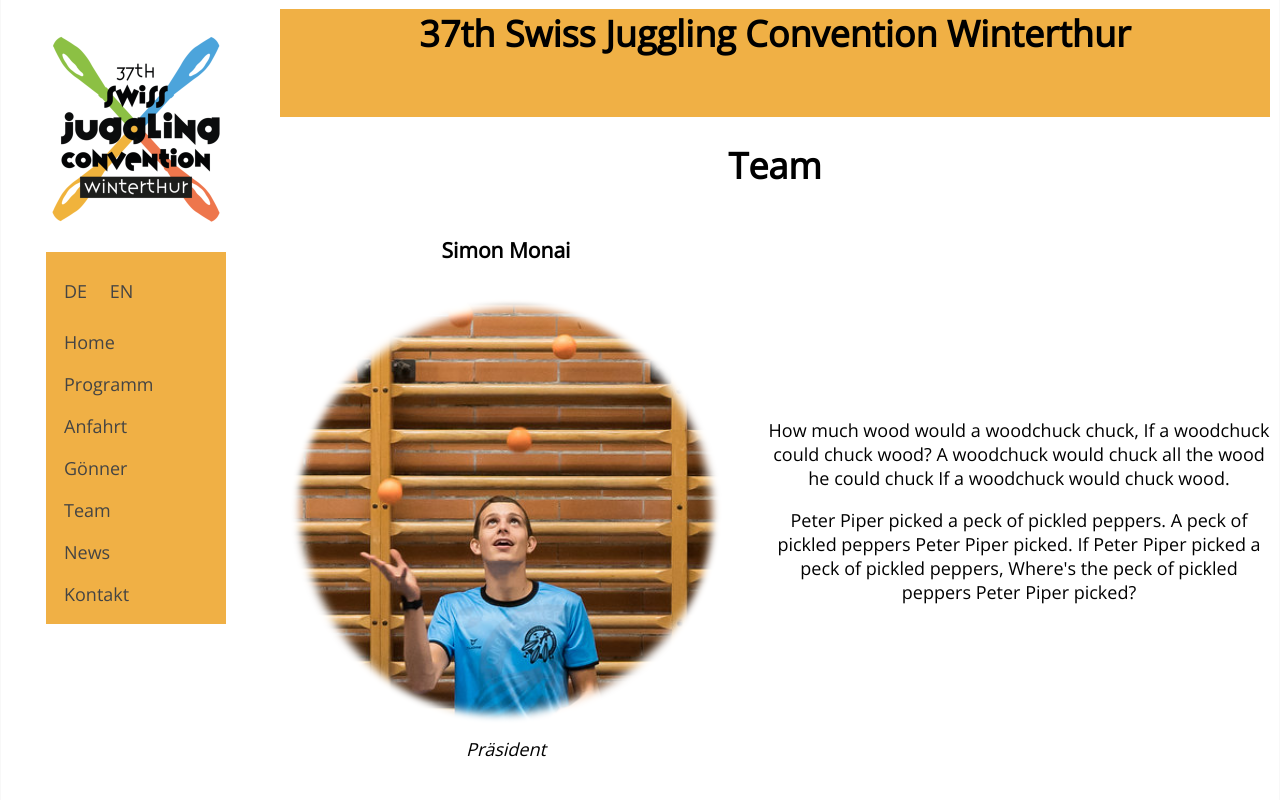
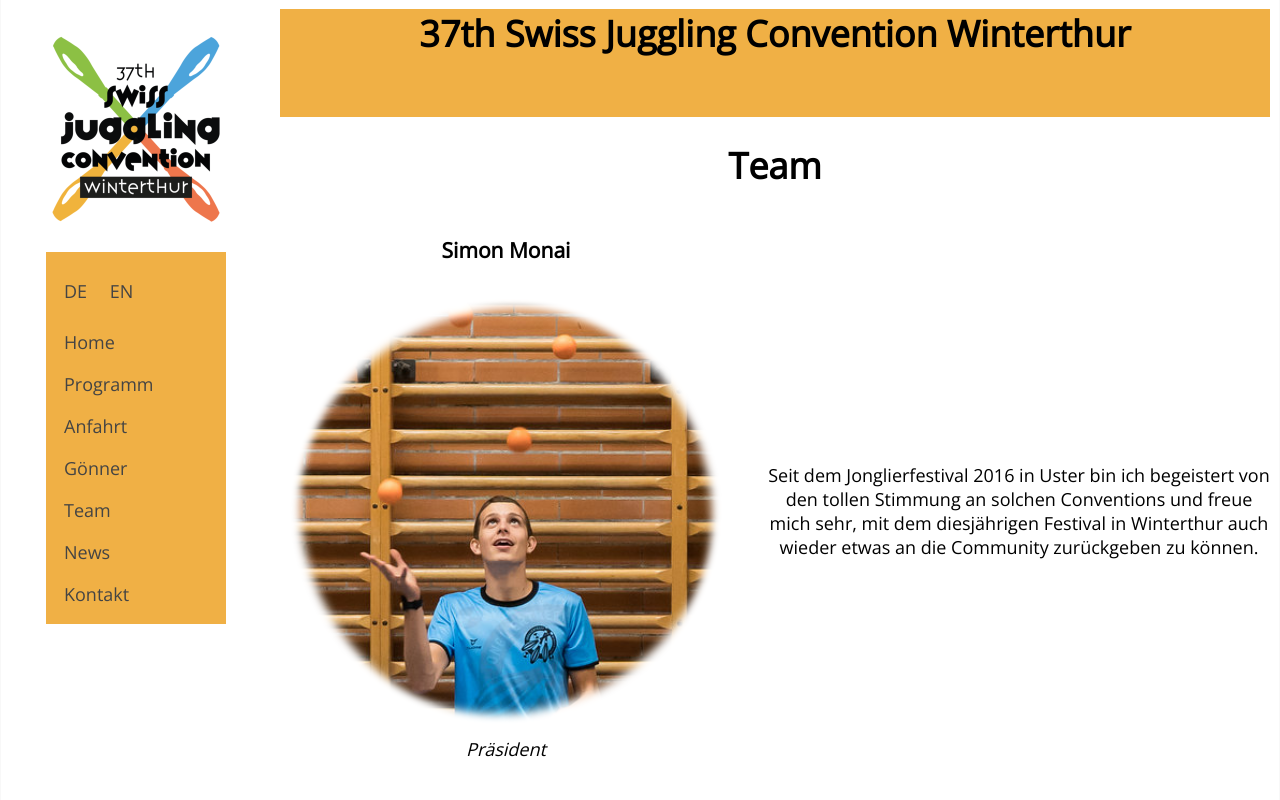
Before and after one commit to helbling/sjf2024, a SvelteKit app: page /1/team in a window 1280 px wide. Shown: the top 800 px of the page. Built offline with nearby package versions, Linux system fonts and the light colour scheme.

Commit message:
add team text

```diff
--- a/src/routes/[lang]/team/+page.svelte
+++ b/src/routes/[lang]/team/+page.svelte
@@ -1,6 +1,6 @@
 <script>
 const members = [
-	{ name: 'Simon Monai',        role:'Präsident', img:'simon.png' },
+	{ name: 'Simon Monai',        role:'Präsident', img:'simon.png', text:`Seit dem Jonglierfestival 2016 in Uster bin ich begeistert von den tollen Stimmung an solchen Conventions und freue mich sehr, mit dem diesjährigen Festival in Winterthur auch wieder etwas an die Community zurückgeben zu können.` },
 	{ name: 'Herbert (Herbi) Burren',     role:'Location / Sponsoring', img:'herbert.jpg', text:`Seit vielen Jahren engagierter Hobby-Jongleur. Verantwortlicher für den Winterthurer Jongliertreff (<a href='https://www.jongliertreff-winti.ch'>www.jongliertreff-winti.ch</a>) und langjähriger Mitarbeiter vom Sportamt Winterthur mit grossem Netzwerk in Sport und Wirtschaft. Und jetzt überzeugter Unterstützer des diesjährigen Schweizer Jonglierfestivals  . . . „immer mit dem Fokus, den vielen lokalen und nationalen jonglierbegeisterten Jugendlichen und Erwachsenen ein gut organisiertes, hochstehendes und spannendes Jonglierweekend zu bieten – also beste Werbung für unser cooles Hobby – als wertvolle Freizeitaktivität für Jung und Alt“.`},
 	{ name: 'Dominique Druey',    role:'Beisitzer / Springer' },
 	{ name: 'Kaspar Wohnlich',    role:'Zirkusjugend' },
@@ -69,7 +69,7 @@ Where's the peck of pickled peppers Peter Piper picked?`;
 		.name  { grid-column:1; grid-row:1 }
 		.image { grid-column:1; grid-row:2 }
 		.role  { grid-column:1; grid-row:3 }
-		.text  { grid-column:2; grid-row-start:2; grid-row-end:3;  }
+		.text  { grid-column:2; grid-row-start:2; grid-row-end:3 }
 	}
 </style>
 
```
